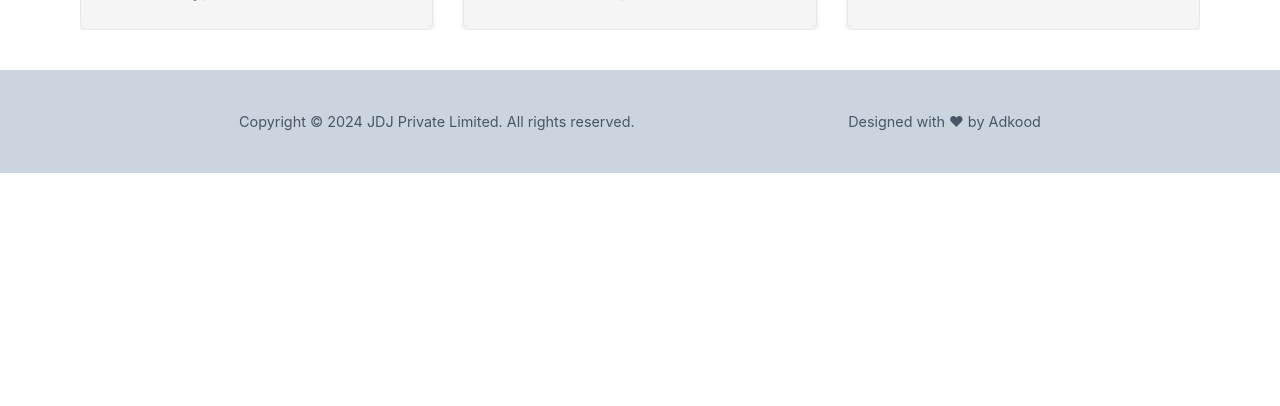
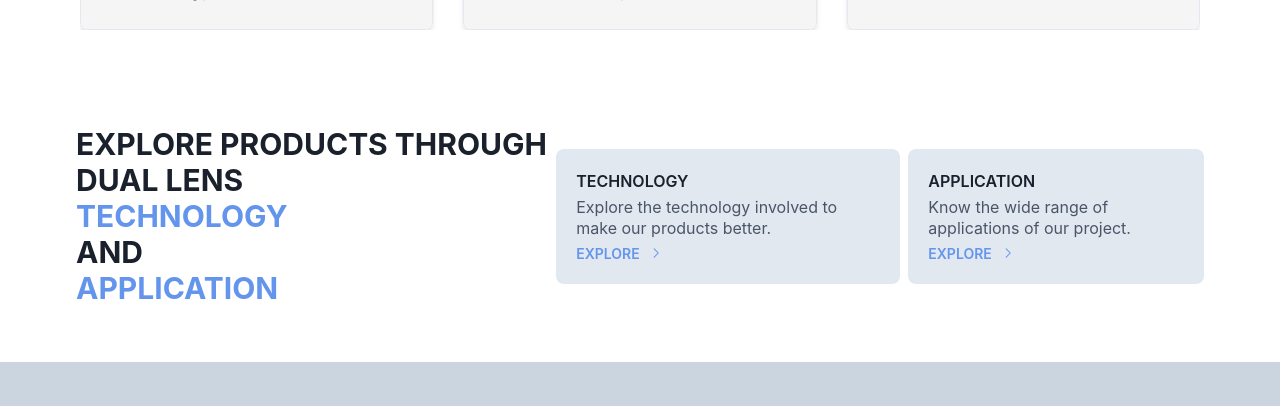
Before and after one commit to adkood/jdj-improv, a Next.js app in the folder jdj/: page /products in a window 1280 px wide. Shown: the part 959-1365 px from the top of the page. Before the commit the page ends 1132 px from the top, so only its background shows below. Built offline with nearby package versions, Linux system fonts and the light colour scheme.

Commit message:
added few things

```diff
--- a/jdj/src/app/page.js
+++ b/jdj/src/app/page.js
@@ -2,14 +2,14 @@ import Navbar from "@/components/navbar/Navbar";
 import MyHome from "@/components/home/Home";
 import Footer from "@/components/footer/Footer";
 import AboutUs from "@/components/about-us/AboutUs";
-import SideMessageBox from "@/utils/SideMessageBox";
+import ConnectWithUs from "@/components/home/ConnectWithUs";
 
 export default function Home() {
   return <>
     <Navbar />
     <MyHome />
     <AboutUs />
-    {/* <SideMessageBox /> */}
+    <ConnectWithUs />
     <Footer />
   </>
 }
--- a/jdj/src/app/products/page.js
+++ b/jdj/src/app/products/page.js
@@ -16,7 +16,7 @@ export default function Products() {
         <Navbar />
         <ProductHome />
         <AllProducts />
-        {/* <ProductBottom /> */}
+        <ProductBottom />
         {/* <SideMessageBox /> */}
         <Footer />
     </Box>
--- a/jdj/src/components/about-us/AboutUs.js
+++ b/jdj/src/components/about-us/AboutUs.js
@@ -10,7 +10,7 @@ const AboutUs = () => {
     const isLight = useSelector((state) => state.colorCode.isLight);
 
     return (
-        <Stack id="aboutUs" minH="100vh" direction={{ base: 'column', md: 'row' }} p={6} bgColor={`${isLight ? '' : '#464544'}`}>
+        <Stack mt={-10} id="aboutUs" minH="100vh" direction={{ base: 'column', md: 'row' }} p={8} bgColor={`${isLight ? '' : '#464544'}`}>
             <Flex flex={1}>
                 <Image rounded="md" alt="Cover image" objectFit="cover" src="./aboutUs.jpeg" onError={(e) => e.target.src = 'https://via.placeholder.com/300'} />
             </Flex>
@@ -21,8 +21,8 @@ const AboutUs = () => {
                         <Box as="span" display="block" bg="blue.600" w="100%" h="1px" />
                     </Text>
                     <Text
-                        fontSize="1.3rem"
-                        fontWeight="extrabold"
+                        fontSize="1.4rem"
+                        // fontWeight="extrabold"
                         mb={2}
                         lineHeight="1.375"
                         color={`${isLight ? 'gray.600' : 'white'}`}
--- a/jdj/src/components/about-us/Features.js
+++ b/jdj/src/components/about-us/Features.js
@@ -80,7 +80,6 @@ const Card = ({ title, href }) => {
                             _hover={{ color: 'cornflowerBlue' }}
                             fontSize="2xl"
                             lineHeight={1.2}
-                            fontWeight="bold"
                             w="100%"
                             color={"#36454F"}
                         >
--- a/jdj/src/components/contactUs/ContactUs.js
+++ b/jdj/src/components/contactUs/ContactUs.js
@@ -22,7 +22,7 @@ const ContactUs = () => {
     <Container maxW="100%" px={{ base: 6, md: 3 }} py={13} bgColor={`${isLight ? '' : '#464544'}`}>
       <Stack direction={{ base: 'column', md: 'row' }} justifyContent="center">
         <Stack direction="column" spacing={6} justifyContent="center" maxW="600px" overflow={"hidden"} >
-          <chakra.h1 color={`#36454F`} fontSize="3xl" lineHeight={1.2} fontWeight="bold" textAlign="left">
+          <chakra.h1 color={isLight ? `#36454F` : "white"} fontSize="3xl" lineHeight={1.2} fontWeight="bold" textAlign="left">
             CONNECT WITH US <br />
             <chakra.span color={"cornflowerBlue"}>@ JDJ</chakra.span>
           </chakra.h1>
--- a/jdj/src/components/products/ProductBottom.js
+++ b/jdj/src/components/products/ProductBottom.js
@@ -1,45 +1,90 @@
-import { chakra, Container, Box, Text, SimpleGrid, Flex, Link, useColorModeValue, HStack, Icon } from '@chakra-ui/react';
-import { MdOutlineSettingsApplications } from "react-icons/md";
-import { GrTechnology } from "react-icons/gr";
+'use client';
 
-const features = [
-    {
-        heading: 'TECHNOLOGIES USED',
-        content: 'Choose from Stripe, Paddle, Braintree, or PayPal to launch your product quickly.',
-        icon: GrTechnology,
-        href: '/technology'
-    },
-    {
-        heading: 'PRODUCT APPLICATIONS',
-        content: 'Webhooks are wired up to automatically email customers PDF receipts and invoices.',
-        icon: MdOutlineSettingsApplications,
-        href: '/applications'
-    }
-];
+import * as React from 'react';
+import {
+    chakra,
+    Container,
+    Stack,
+    HStack,
+    Text,
+    useColorModeValue,
+    Button,
+    Box,
+    Icon
+} from '@chakra-ui/react';
+import { GoChevronRight } from 'react-icons/go';
+import Link from 'next/link';
 
 const ProductBottom = () => {
     return (
-        <Container maxW="6xl" p={{ base: 5, md: 10 }}>
-            <chakra.h3 fontSize="3xl" color={"#36454F"} fontWeight="bold" mb={20} textAlign="center">
-                DISCOVER THE ESSENCE OF OUR PRODUCTS THROUGH A DUAL LENS.
-            </chakra.h3>
-            <HStack justifyContent={"center"}>
-                {features.map((feature, index) => (
-                    <Box key={index} bg="useColorModeValue('gray.100', 'gray.700')" p={6} m={5} rounded="lg" textAlign="center" pos="relative">
-                        <Flex w="max-content" color="white" bgGradient="linear(to-br, cornflowerBlue, lightGreen)" rounded="md" marginInline="auto" pos="absolute" left={0} right={0} top="-1.5rem" boxShadow="lg">
-                            <Icon as={feature.icon} fontSize={"4.5rem"} />
-                        </Flex>
-                        <chakra.h3 fontWeight="semibold" fontSize="2xl" mt={10} color={"#36454F"}>
-                            {feature.heading}
-                        </chakra.h3>
-                        <Link href={feature.href} mt={6} fontSize="lg" color="blue.400">
-                            VISIT
-                        </Link>
+        <Container maxW="6xl" px={{ base: 6, md: 3 }} py={14}>
+            <Stack direction={{ base: 'column', md: 'row' }} spacing={2} justifyContent="center">
+                <Stack
+                    direction="column"
+                    spacing={6}
+                    justifyContent="center"
+                    maxW="500px"
+                    mb={{ base: 3, md: 0 }}
+                >
+                    <Box>
+                        <chakra.h1 fontSize="3xl" lineHeight={1.2} fontWeight="bold" textAlign="left">
+                            EXPLORE PRODUCTS THROUGH DUAL LENS <br />
+                            <chakra.span color="cornflowerBlue">TECHNOLOGY</chakra.span> <br /> AND <br />
+                            <chakra.span color="cornflowerBlue">APPLICATION</chakra.span>
+                        </chakra.h1>
                     </Box>
-                ))}
-            </HStack>
+                </Stack>
+                <Stack
+                    spacing={{ base: 5, sm: 2 }}
+                    direction={{ base: 'column', sm: 'row' }}
+                    alignItems="center"
+                >
+                    <Card
+                        heading="TECHNOLOGY"
+                        detail="Explore the technology involved to make our products better."
+                        href={"/technology"}
+                    />
+                    <Card heading="APPLICATION" detail="Know the wide range of applications of our project."
+                    href={"/applications"}/>
+                </Stack>
+            </Stack>
         </Container>
     );
 };
 
+const Card = ({ heading, detail, href }) => {
+    return (
+        <Stack
+            href="#"
+            direction="column"
+            _hover={{
+                boxShadow: useColorModeValue(
+                    '0 4px 6px rgba(160, 174, 192, 0.6)',
+                    '0 4px 6px rgba(9, 17, 28, 0.9)'
+                )
+            }}
+            bg={useColorModeValue('gray.200', 'gray.700')}
+            p={5}
+            rounded="lg"
+            spacing={1}
+            maxW="450px"
+            h="max-content"
+        >
+            <Text fontSize="md" fontWeight="semibold">
+                {heading}
+            </Text>
+            <Text fontSize="md" textAlign="left" color="gray.600" lineHeight={1.3} noOfLines={2}>
+                {detail}
+            </Text>
+            <Link href={href}>
+            <HStack color="cornflowerBlue" alignItems="center">
+                <Text fontSize="sm" textAlign="left" fontWeight="600">
+                    EXPLORE
+                </Text>
+                <Icon as={GoChevronRight} w={4} h={4} />
+            </HStack>
+            </Link>
+        </Stack>
+    );
+};
 export default ProductBottom;
```
Also changed, not shown: jdj/src/components/contactUs/ContactHome.js (+10 -3 lines), jdj/src/components/home/ConnectWithUs.js (added, +107 -0 lines), jdj/public/Connect.png (added).
